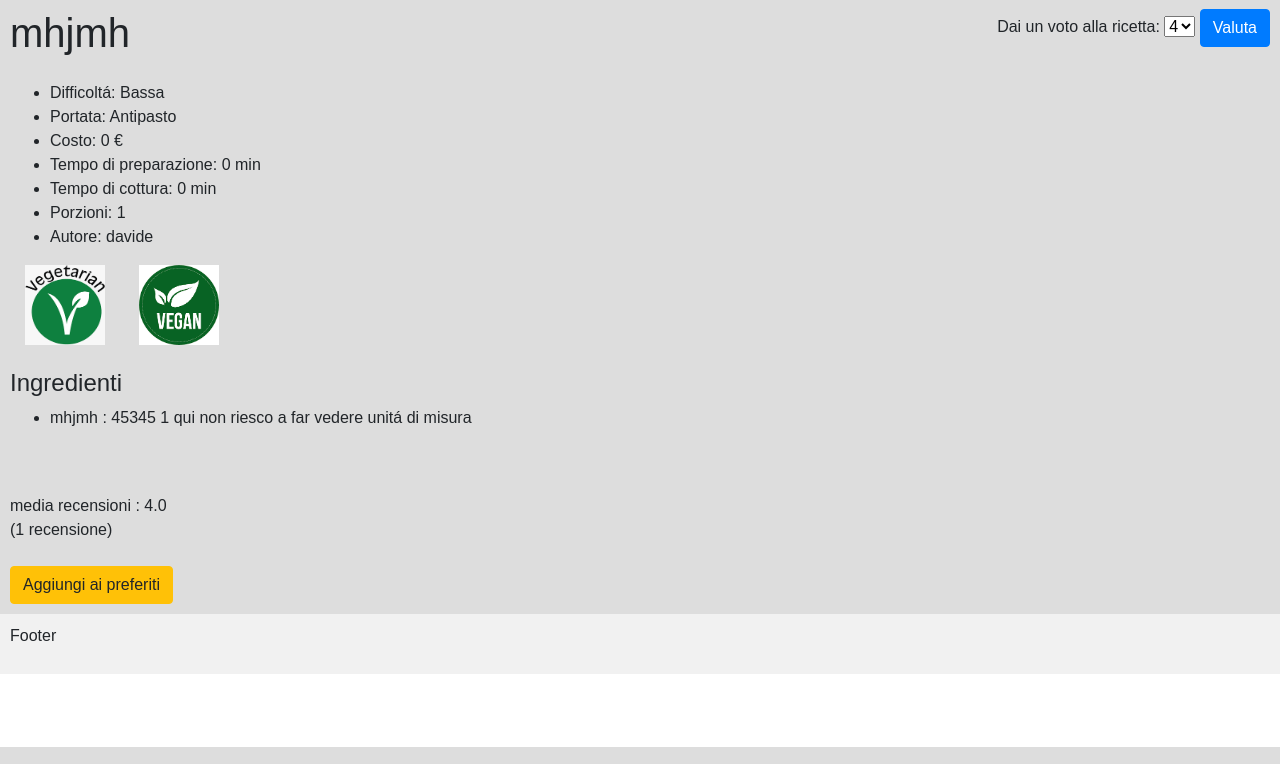
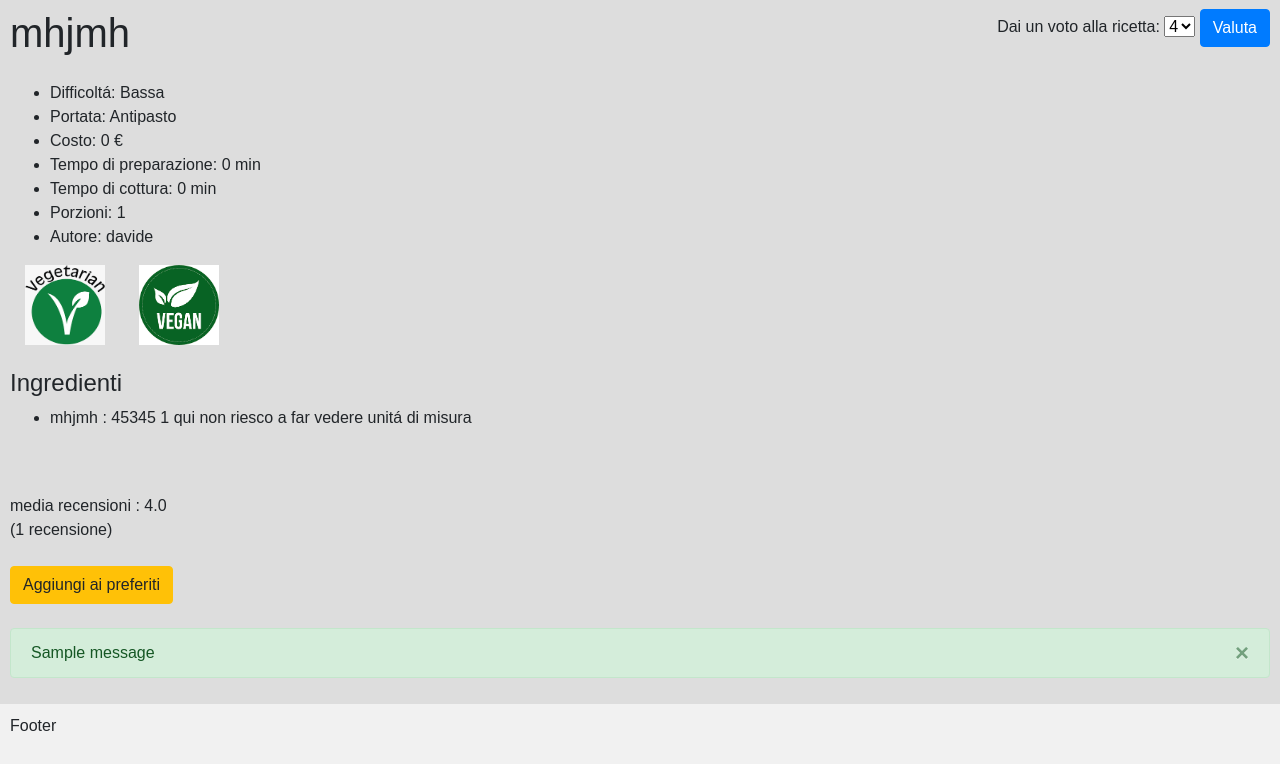
Before and after one commit to DavideSecco/RecipesWebSite, a Django app: page /ricetta/1/ in a window 1280 px wide. Shown: the part 53-817 px from the top of the page. Run offline with Django 4.2, Linux system fonts and the light colour scheme; a user stored in the database is signed in; data comes from the database, SQL or seed files in the repository; both versions use the stored data as it was after the commit; one stand-in notice (Sample message) is shown; some libraries are stand-ins or nearby versions.

Commit message:
Viene mostrato messaggio di conferma quando si aggiuge ai preferiti una ricetta

```diff
--- a/recipes/gestione/templates/gestione/ricetta_details.html
+++ b/recipes/gestione/templates/gestione/ricetta_details.html
@@ -84,5 +84,14 @@
         <form method='get' action='#'> {% csrf_token %}
             <input type="submit" value="Aggiungi ai preferiti" class="btn btn-warning" name="Aggiungi ai preferiti">
         </form>
+        <br>
+        {% for msg in messages %}
+            <div class="alert alert-success alert-dismissible fade show" role="alert">
+                {{ msg }}
+                <button type="button" class="close" data-dismiss="alert" aria-label="Close">
+                  <span aria-hidden="true">&times;</span>
+                </button>
+              </div>
+        {% endfor %}
     {% endif %}
 {% endblock %}
--- a/recipes/gestione/views.py
+++ b/recipes/gestione/views.py
@@ -18,6 +18,7 @@ from .models import *
 from django.contrib.auth.decorators import login_required
 from django.db.models import Q
 from django.http import HttpResponse, HttpResponseNotFound
+from django.contrib import messages
 
 
 # Create your views here.
@@ -260,6 +261,7 @@ def ricetta_detail_view(request, ricetta_id):
                 ricetta_preferita.save()
                 print("Dovrei aver salvato la ricetta preferita")
 
+            messages.success(request, "Ricetta aggiunta ai preferiti")
             print(RicettePreferite.objects.all().count())
 
     context = {
```
Also changed, not shown: recipes/db.sqlite3.
